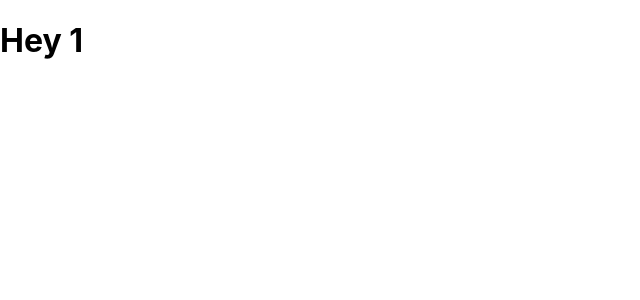
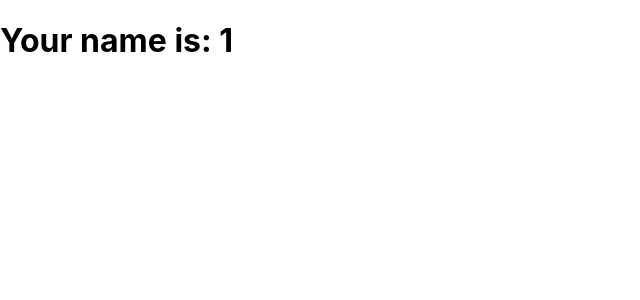
Before and after one commit to raximan/FindRandomUser, a React (Create React App) app: page /viewscore/1 in a window 1280 px wide. Shown: the top 300 px of the page, without its empty margins (0-640 px from the left). Built offline with nearby package versions, Linux system fonts and the light colour scheme.

Commit message:
first change

```diff
--- a/src/pages/ViewScore.js
+++ b/src/pages/ViewScore.js
@@ -3,7 +3,7 @@ export default function ViewScore(){
     let {userName} = useParams()
 
     return(<div>
-            <h1>Hey {userName} </h1>
+            <h1>Your name is: {userName} </h1>
           </div>
     )
 
```
